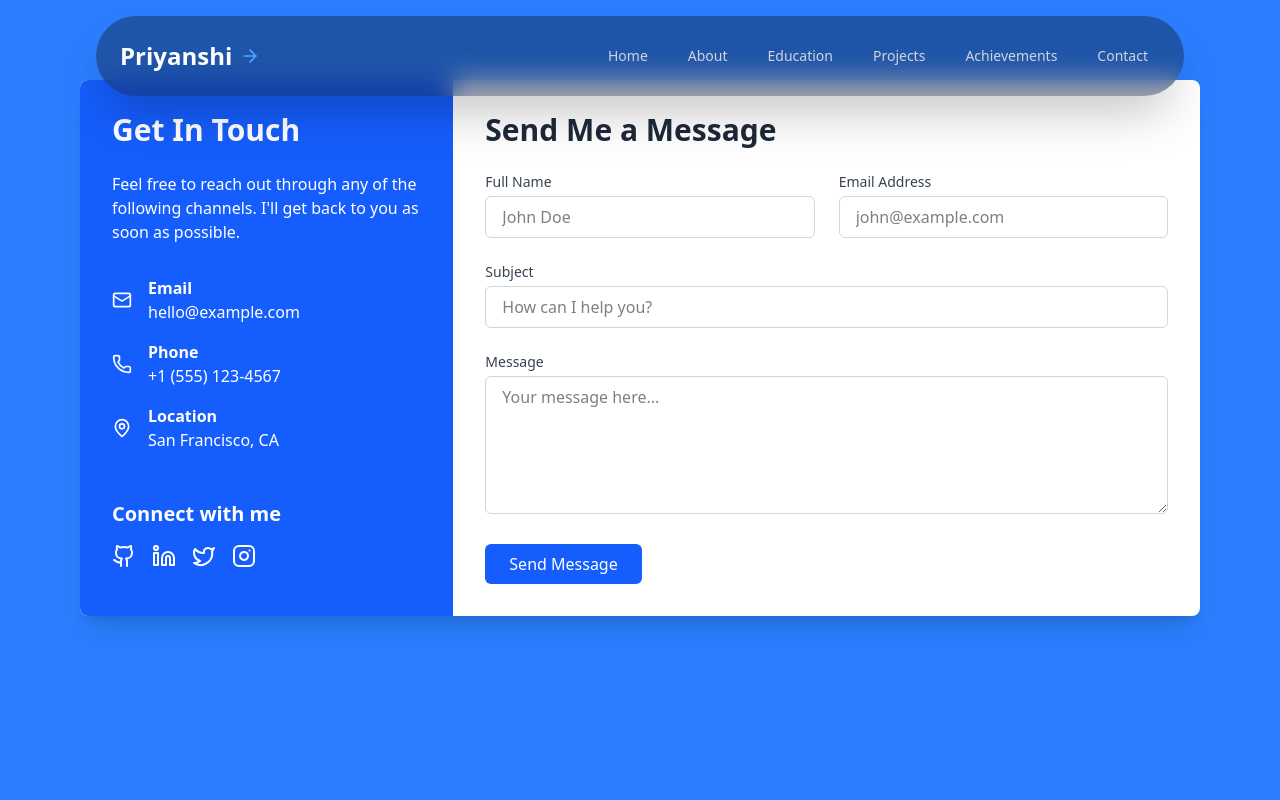
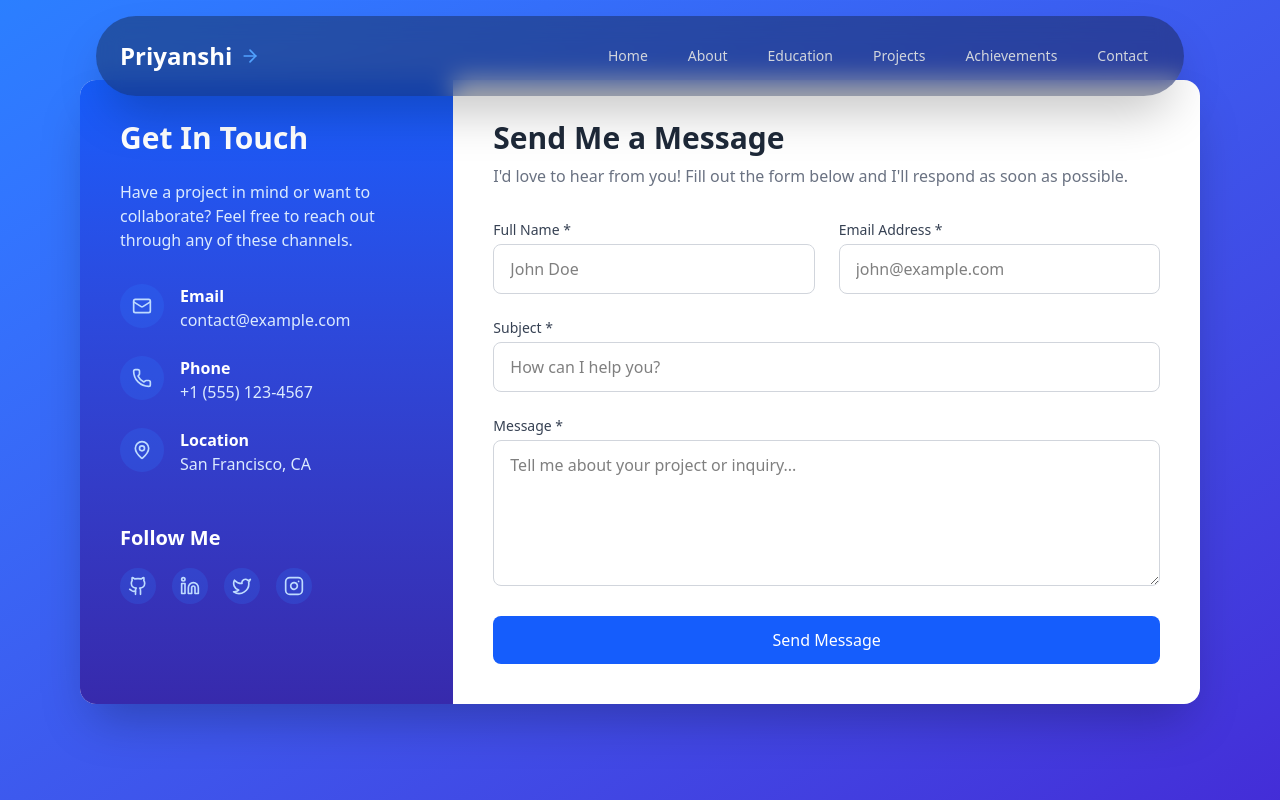
Before and after one commit to priyanshi0609/Portfolio, a React (Vite) app: page /contact in a window 1280 px wide. Built offline with nearby package versions, Linux system fonts and the light colour scheme.

Commit message:
style:add links

```diff
--- a/src/components/Contact.jsx
+++ b/src/components/Contact.jsx
@@ -10,6 +10,9 @@ const Contact = () => {
     message: ''
   });
 
+  const [isSubmitting, setIsSubmitting] = useState(false);
+  const [submitSuccess, setSubmitSuccess] = useState(false);
+
   const handleChange = (e) => {
     const { id, value } = e.target;
     setFormData(prevData => ({
@@ -18,138 +21,176 @@ const Contact = () => {
     }));
   };
 
-  const handleSubmit = (e) => {
+  const handleSubmit = async (e) => {
     e.preventDefault();
+    setIsSubmitting(true);
+
+    // Simulate API call
+    await new Promise(resolve => setTimeout(resolve, 1500));
+
     console.log("Form submitted:", formData);
-    // Here you would typically send the data to your backend
-    alert("Message sent! Thank you for reaching out.");
+    setSubmitSuccess(true);
+    setIsSubmitting(false);
+
+    // Reset form after 3 seconds
+    setTimeout(() => {
       setFormData({
         name: '',
         email: '',
         subject: '',
         message: ''
       });
+      setSubmitSuccess(false);
+    }, 3000);
   };
 
   return (
-    <div className="min-h-screen bg-blue-500">
+    <div className="min-h-screen bg-gradient-to-br from-blue-500 to-indigo-700">
       {/* navbar */}
       <Navbar/>
 
       <div className="max-w-6xl mx-auto px-4 py-20">
-        <div className="bg-white rounded-lg shadow-xl overflow-hidden">
+        <div className="bg-white rounded-2xl shadow-2xl overflow-hidden">
           <div className="md:flex">
             {/* Left Section - Contact Info */}
-            <div className="bg-blue-600 text-white md:w-1/3 p-8">
+            <div className="bg-gradient-to-b from-blue-600 to-indigo-800 text-white md:w-1/3 p-10">
               <h2 className="text-3xl font-bold mb-6">Get In Touch</h2>
-              <p className="mb-8">Feel free to reach out through any of the following channels. I'll get back to you as soon as possible.</p>
+              <p className="mb-8 text-blue-100">Have a project in mind or want to collaborate? Feel free to reach out through any of these channels.</p>
 
-              <div className="space-y-4">
-                <div className="flex items-center">
-                  <Mail className="mr-4" size={20} />
+              <div className="space-y-6">
+                <div className="flex items-start">
+                  <div className="bg-blue-500/20 p-3 rounded-full mr-4">
+                    <Mail className="text-blue-200" size={20} />
+                  </div>
                   <div>
                     <p className="font-semibold">Email</p>
-                    <p>hello@example.com</p>
+                    <p className="text-blue-100">contact@example.com</p>
                   </div>
                 </div>
 
-                <div className="flex items-center">
-                  <Phone className="mr-4" size={20} />
+                <div className="flex items-start">
+                  <div className="bg-blue-500/20 p-3 rounded-full mr-4">
+                    <Phone className="text-blue-200" size={20} />
+                  </div>
                   <div>
                     <p className="font-semibold">Phone</p>
-                    <p>+1 (555) 123-4567</p>
+                    <p className="text-blue-100">+1 (555) 123-4567</p>
                   </div>
                 </div>
 
-                <div className="flex items-center">
-                  <MapPin className="mr-4" size={20} />
+                <div className="flex items-start">
+                  <div className="bg-blue-500/20 p-3 rounded-full mr-4">
+                    <MapPin className="text-blue-200" size={20} />
+                  </div>
                   <div>
                     <p className="font-semibold">Location</p>
-                    <p>San Francisco, CA</p>
+                    <p className="text-blue-100">San Francisco, CA</p>
                   </div>
                 </div>
               </div>
 
               <div className="mt-12">
-                <h3 className="text-xl font-semibold mb-4">Connect with me</h3>
+                <h3 className="text-xl font-semibold mb-4">Follow Me</h3>
                 <div className="flex space-x-4">
-                  <a href="https://github.com" className="hover:text-blue-200 transition-colors" aria-label="GitHub">
-                    <Github size={24} />
+                  <a href="https://github.com/priyanshi0609" className="bg-blue-500/20 p-2 rounded-full hover:bg-blue-500/30 transition-colors" aria-label="GitHub">
+                    <Github className="text-blue-200" size={20} />
                   </a>
-                  <a href="https://linkedin.com" className="hover:text-blue-200 transition-colors" aria-label="LinkedIn">
-                    <Linkedin size={24} />
+                  <a href="https://www.linkedin.com/in/priyanshi-bothra-339568219/" className="bg-blue-500/20 p-2 rounded-full hover:bg-blue-500/30 transition-colors" aria-label="LinkedIn">
+                    <Linkedin className="text-blue-200" size={20} />
                   </a>
-                  <a href="https://twitter.com" className="hover:text-blue-200 transition-colors" aria-label="Twitter">
-                    <Twitter size={24} />
+                  <a href="https://x.com/PriyanshiB06" className="bg-blue-500/20 p-2 rounded-full hover:bg-blue-500/30 transition-colors" aria-label="Twitter">
+                    <Twitter className="text-blue-200" size={20} />
                   </a>
-                  <a href="https://instagram.com" className="hover:text-blue-200 transition-colors" aria-label="Instagram">
-                    <Instagram size={24} />
+                  <a href="https://instagram.com" className="bg-blue-500/20 p-2 rounded-full hover:bg-blue-500/30 transition-colors" aria-label="Instagram">
+                    <Instagram className="text-blue-200" size={20} />
                   </a>
                 </div>
               </div>
             </div>
 
             {/* Right Section - Contact Form */}
-            <div className="md:w-2/3 p-8">
-              <h2 className="text-3xl font-bold text-gray-800 mb-6">Send Me a Message</h2>
+            <div className="md:w-2/3 p-10">
+              <h2 className="text-3xl font-bold text-gray-800 mb-2">Send Me a Message</h2>
+              <p className="text-gray-500 mb-8">I'd love to hear from you! Fill out the form below and I'll respond as soon as possible.</p>
 
-              <div className="space-y-6">
+              {submitSuccess && (
+                <div className="mb-6 p-4 bg-green-100 text-green-700 rounded-lg">
+                  Message sent successfully! Thank you for reaching out.
+                </div>
+              )}
+
+              <form onSubmit={handleSubmit} className="space-y-6">
                 <div className="grid grid-cols-1 md:grid-cols-2 gap-6">
                   <div>
-                    <label htmlFor="name" className="block text-sm font-medium text-gray-700 mb-1">Full Name</label>
+                    <label htmlFor="name" className="block text-sm font-medium text-gray-700 mb-1">Full Name *</label>
                     <input
                       type="text"
                       id="name"
                       value={formData.name}
                       onChange={handleChange}
-                      className="w-full px-4 py-2 border border-gray-300 rounded-md focus:outline-none focus:ring-2 focus:ring-blue-500"
+                      required
+                      className="w-full px-4 py-3 border border-gray-300 rounded-lg focus:outline-none focus:ring-2 focus:ring-blue-500 focus:border-transparent transition-all"
                       placeholder="John Doe"
                     />
                   </div>
                   <div>
-                    <label htmlFor="email" className="block text-sm font-medium text-gray-700 mb-1">Email Address</label>
+                    <label htmlFor="email" className="block text-sm font-medium text-gray-700 mb-1">Email Address *</label>
                     <input
                       type="email"
                       id="email"
                       value={formData.email}
                       onChange={handleChange}
-                      className="w-full px-4 py-2 border border-gray-300 rounded-md focus:outline-none focus:ring-2 focus:ring-blue-500"
+                      required
+                      className="w-full px-4 py-3 border border-gray-300 rounded-lg focus:outline-none focus:ring-2 focus:ring-blue-500 focus:border-transparent transition-all"
                       placeholder="john@example.com"
                     />
                   </div>
                 </div>
 
                 <div>
-                  <label htmlFor="subject" className="block text-sm font-medium text-gray-700 mb-1">Subject</label>
+                  <label htmlFor="subject" className="block text-sm font-medium text-gray-700 mb-1">Subject *</label>
                   <input
                     type="text"
                     id="subject"
                     value={formData.subject}
                     onChange={handleChange}
-                    className="w-full px-4 py-2 border border-gray-300 rounded-md focus:outline-none focus:ring-2 focus:ring-blue-500"
+                    required
+                    className="w-full px-4 py-3 border border-gray-300 rounded-lg focus:outline-none focus:ring-2 focus:ring-blue-500 focus:border-transparent transition-all"
                     placeholder="How can I help you?"
                   />
                 </div>
 
                 <div>
-                  <label htmlFor="message" className="block text-sm font-medium text-gray-700 mb-1">Message</label>
+                  <label htmlFor="message" className="block text-sm font-medium text-gray-700 mb-1">Message *</label>
                   <textarea
                     id="message"
                     rows="5"
                     value={formData.message}
                     onChange={handleChange}
-                    className="w-full px-4 py-2 border border-gray-300 rounded-md focus:outline-none focus:ring-2 focus:ring-blue-500"
-                    placeholder="Your message here..."
+                    required
+                    className="w-full px-4 py-3 border border-gray-300 rounded-lg focus:outline-none focus:ring-2 focus:ring-blue-500 focus:border-transparent transition-all"
+                    placeholder="Tell me about your project or inquiry..."
                   ></textarea>
                 </div>
 
                 <button
-                  onClick={handleSubmit}
-                  className="bg-blue-600 text-white py-2 px-6 rounded-md hover:bg-blue-700 transition-colors focus:outline-none focus:ring-2 focus:ring-blue-500 focus:ring-offset-2"
+                  type="submit"
+                  disabled={isSubmitting}
+                  className={`w-full py-3 px-6 rounded-lg font-medium transition-all ${isSubmitting
+                    ? 'bg-blue-400 cursor-not-allowed'
+                    : 'bg-blue-600 hover:bg-blue-700'} text-white focus:outline-none focus:ring-2 focus:ring-blue-500 focus:ring-offset-2`}
                 >
-                  Send Message
+                  {isSubmitting ? (
+                    <span className="flex items-center justify-center">
+                      <svg className="animate-spin -ml-1 mr-3 h-5 w-5 text-white" xmlns="http://www.w3.org/2000/svg" fill="none" viewBox="0 0 24 24">
+                        <circle className="opacity-25" cx="12" cy="12" r="10" stroke="currentColor" strokeWidth="4"></circle>
+                        <path className="opacity-75" fill="currentColor" d="M4 12a8 8 0 018-8V0C5.373 0 0 5.373 0 12h4zm2 5.291A7.962 7.962 0 014 12H0c0 3.042 1.135 5.824 3 7.938l3-2.647z"></path>
+                      </svg>
+                      Sending...
+                    </span>
+                  ) : 'Send Message'}
                 </button>
-              </div>
+              </form>
             </div>
           </div>
         </div>
```
Lines whose indentation alone changed are shown as unchanged.
